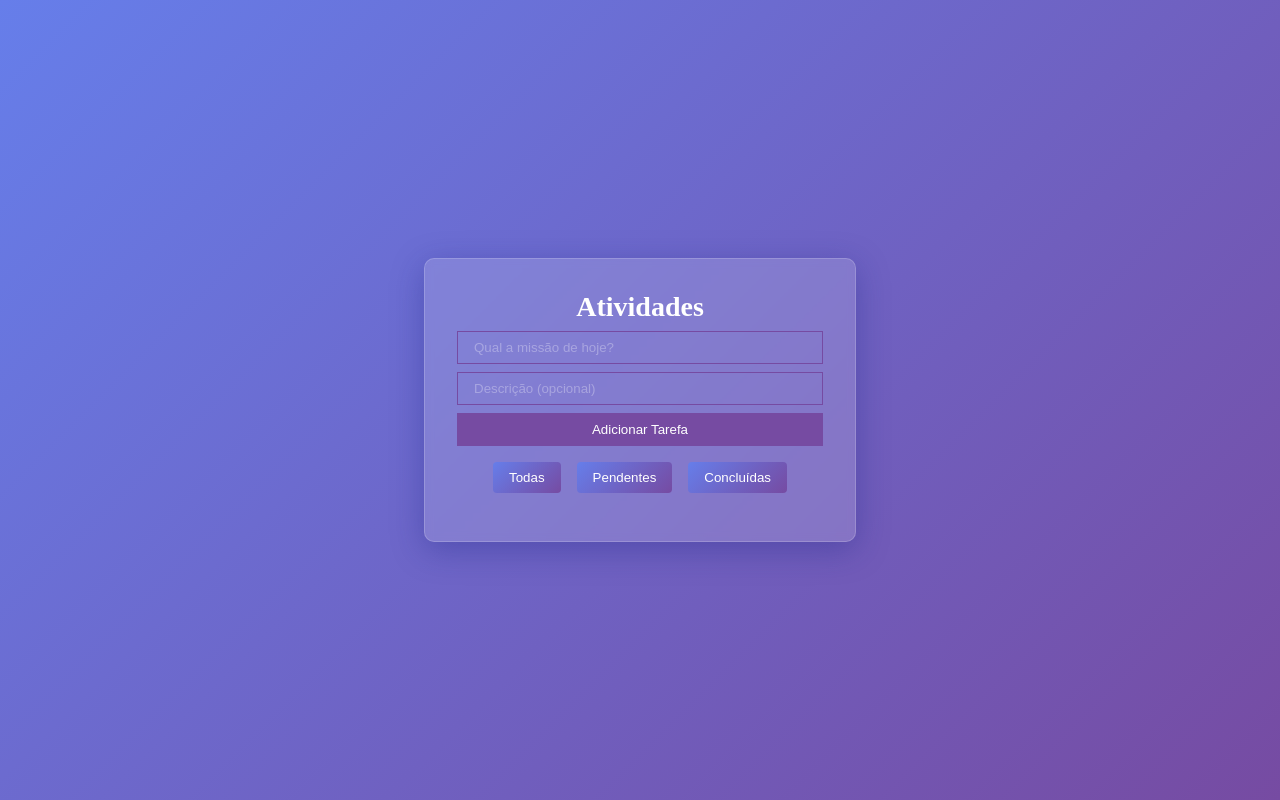
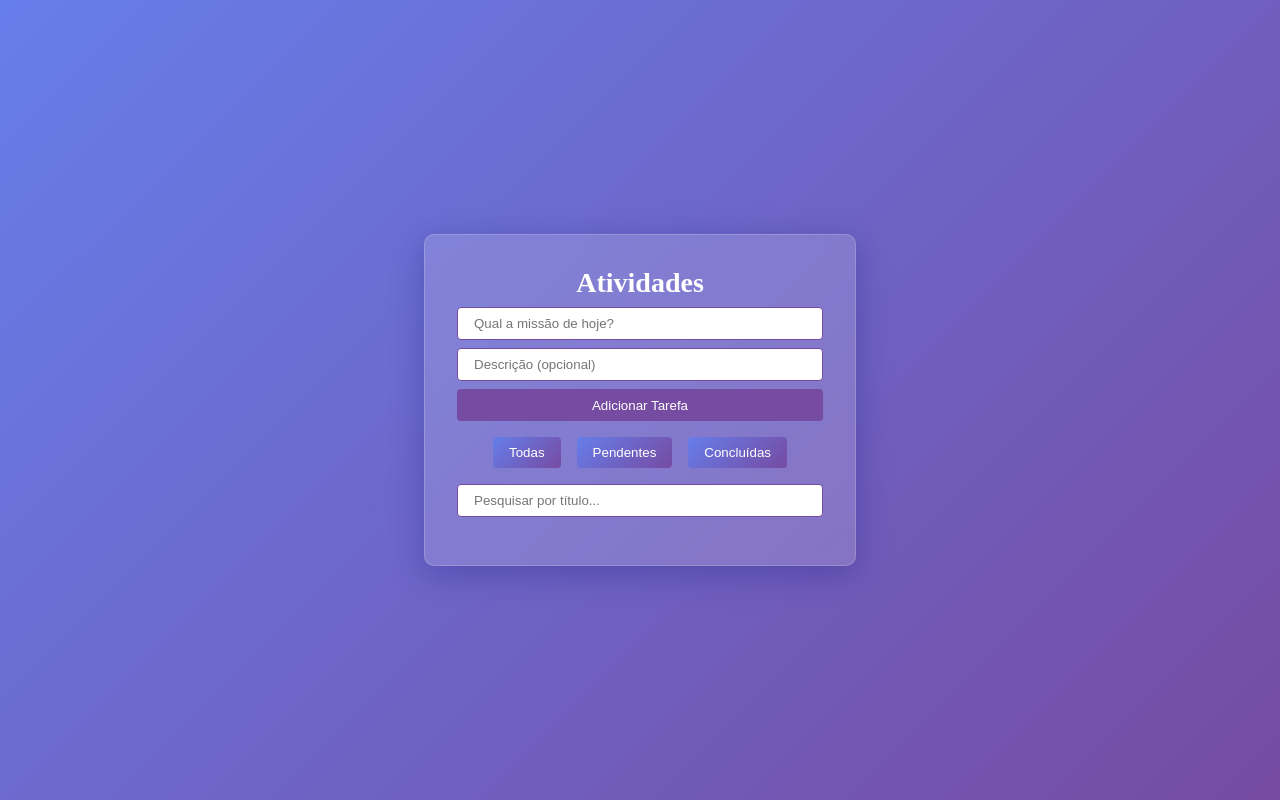
Before and after one commit to Isaacvf-dev/React-To-Do-Challenge, a React (Create React App) app: page / in a window 1280 px wide. Built offline with nearby package versions, Linux system fonts and the light colour scheme.

Commit message:
Added filter tasks

```diff
--- a/src/components/ToDoForm/ToDoForm.module.css
+++ b/src/components/ToDoForm/ToDoForm.module.css
@@ -7,14 +7,9 @@
 }
 .todoInput {
   border: 1px solid var(--purple-500);
-  outline: none;
-  background: transparent;
-  color: var(--white);
+  outline-color: var(--purple-500);
+  border-radius: 0.25rem;
   padding: 0.5rem 1rem;
-}
-
-.todoInput::placeholder {
-  color: var(--gray-400);
 }
 
 .todoBtn {
@@ -23,4 +18,5 @@
   border: none;
   padding: 0.55rem;
   cursor: pointer;
+  border-radius: 0.25rem;
 }
--- a/src/components/ToDoWrapper/ToDoWrapper.module.css
+++ b/src/components/ToDoWrapper/ToDoWrapper.module.css
@@ -36,6 +36,16 @@
   background-image: none;
   background-color: var(--blue-300);
 }
+
+.searchInput {
+  margin-bottom: 1rem;
+  width: 100%;
+  border: 1px solid var(--purple-500);
+  outline-color: var(--purple-500);
+  border-radius: 0.25rem;
+  padding: 0.5rem 1rem;
+}
+
 @media (max-width: 768px) {
   html {
     font-size: 87.5%;
@@ -43,4 +53,12 @@
   .wrapper {
     width: 20rem;
   }
+
+  .filterButtons {
+    gap: 0.2rem;
+  }
+
+  .filterButtons button {
+    padding: 0.25rem 0.5rem;
+  }
 }
--- a/src/components/ToDoWrapper/index.jsx
+++ b/src/components/ToDoWrapper/index.jsx
@@ -8,7 +8,8 @@ uuidv4();
 
 export const ToDoWrapper = () => {
   const [todos, setTodos] = useState([]);
-  const [filterTasks, setFilterTasks] = useState('all')
+  const [filterTasks, setFilterTasks] = useState('all');
+  const [searchTerm, setSearchTerm] = useState("");
 
   const addTodo = (title, description) => {
     setTodos([
@@ -51,12 +52,20 @@ export const ToDoWrapper = () => {
     );
   };
 
-  //Filtrar atividades
-  const filteredTodos = todos.filter((todo) => {
-    if (filterTasks === 'completed') return todo.completed
-    if (filterTasks === 'incomplete') return !todo.completed
-    return true
-  })
+  const filteredTodos = () => {
+    //Filtrar por status
+    const filteredByStatus = todos.filter((todo) => {
+      if (filterTasks === 'completed') return todo.completed
+      if (filterTasks === 'incomplete') return !todo.completed
+      return true
+    })
+
+    // Filtrar por texto
+    return filteredByStatus.filter((todo) =>
+      todo.title.toLowerCase().includes(searchTerm.toLowerCase())
+    );
+
+  }
 
 
 
@@ -69,7 +78,14 @@ export const ToDoWrapper = () => {
         <button onClick={() => setFilterTasks("incomplete")}>Pendentes</button>
         <button onClick={() => setFilterTasks("completed")}>Concluídas</button>
       </div>
-      {filteredTodos.map((todo, index) =>
+      <input
+        type="text"
+        className={styles.searchInput}
+        placeholder="Pesquisar por título..."
+        value={searchTerm}
+        onChange={(e) => setSearchTerm(e.target.value)}
+      />
+      {filteredTodos().map((todo, index) =>
         todo.isEditing ? (
           <EditToDoForm editTodo={editTask} task={todo} key={index} />
         ) : (
```
